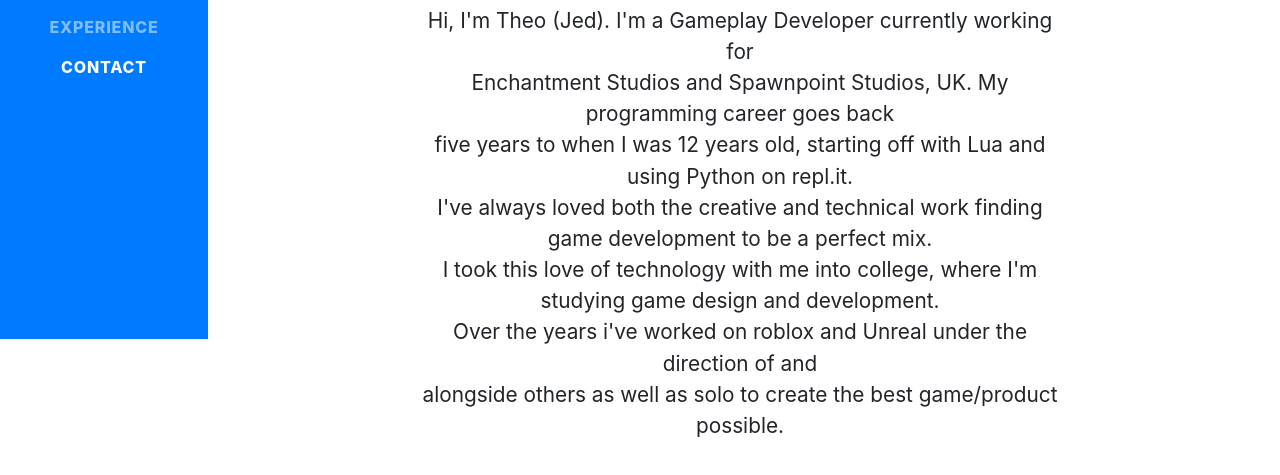
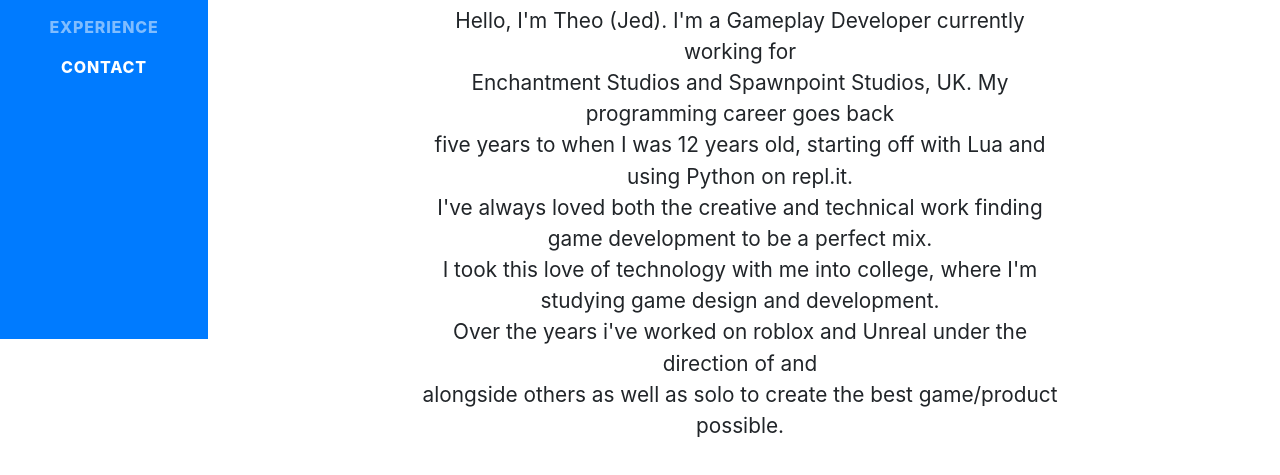
Before and after one commit to testTeotcd/portfolio, a website with bundled scripts: page index.html in a window 1280 px wide. Shown: the part 461-936 px from the top of the page. Built offline with nearby package versions, Linux system fonts and the light colour scheme; files whose address does not match are found by name; a web font is replaced by a local one.

Commit message:
Update index.html

```diff
--- a/index.html
+++ b/index.html
@@ -101,7 +101,7 @@
           <div class="sectiondiv" style="width: 100%">
               <h1 class="sectiontitle">About</h1>
               <p style="text-align: center; font-size: 1.3rem;">
-                Hi, I'm Theo (Jed). I'm a Gameplay Developer currently working for <br/> Enchantment Studios and Spawnpoint Studios, UK.
+                Hello, I'm Theo (Jed). I'm a Gameplay Developer currently working for <br/> Enchantment Studios and Spawnpoint Studios, UK.
                 My programming career goes back <br/> five years  to when I was 12 years old, starting off with Lua and using Python on repl.it.<br/>
                 I've always loved both the creative and technical work finding game development to be a perfect mix.<br/>
                 I took this love of technology with me into college, where I'm studying game design and development.<br/>
```
